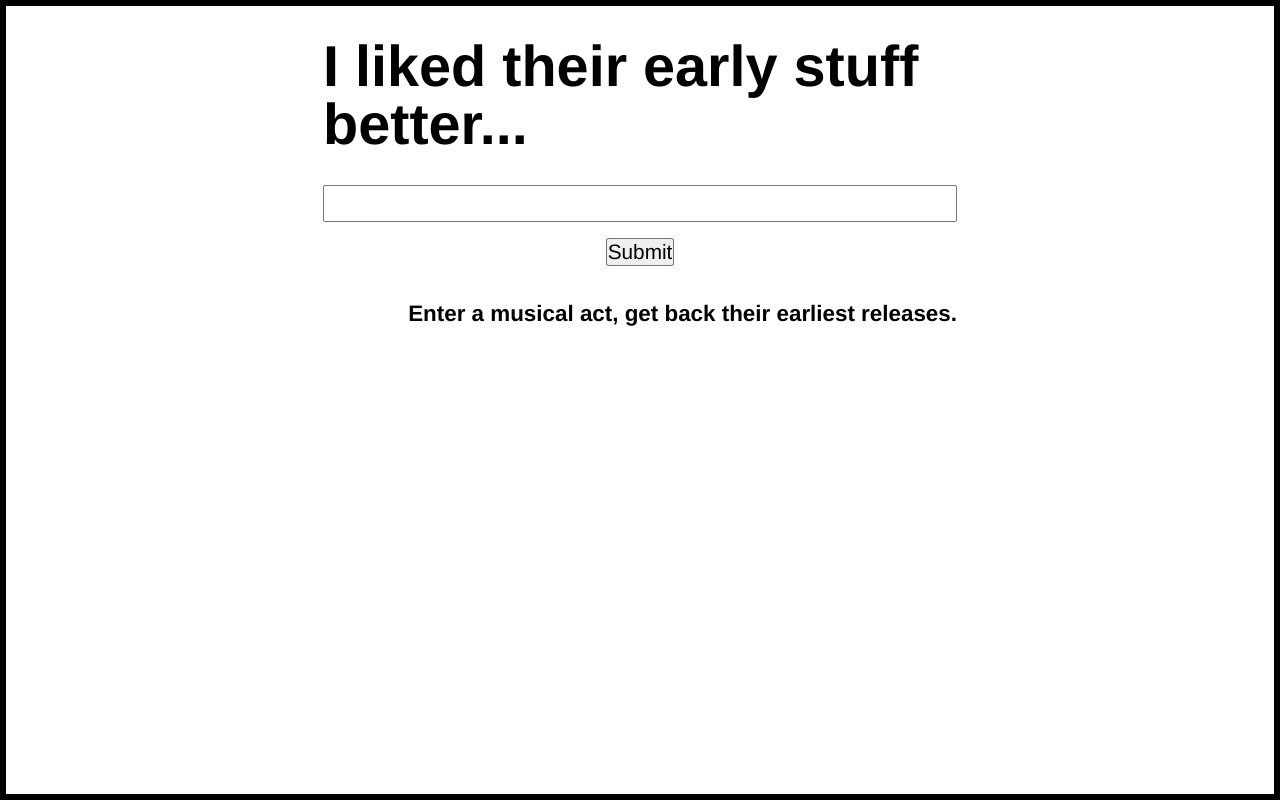
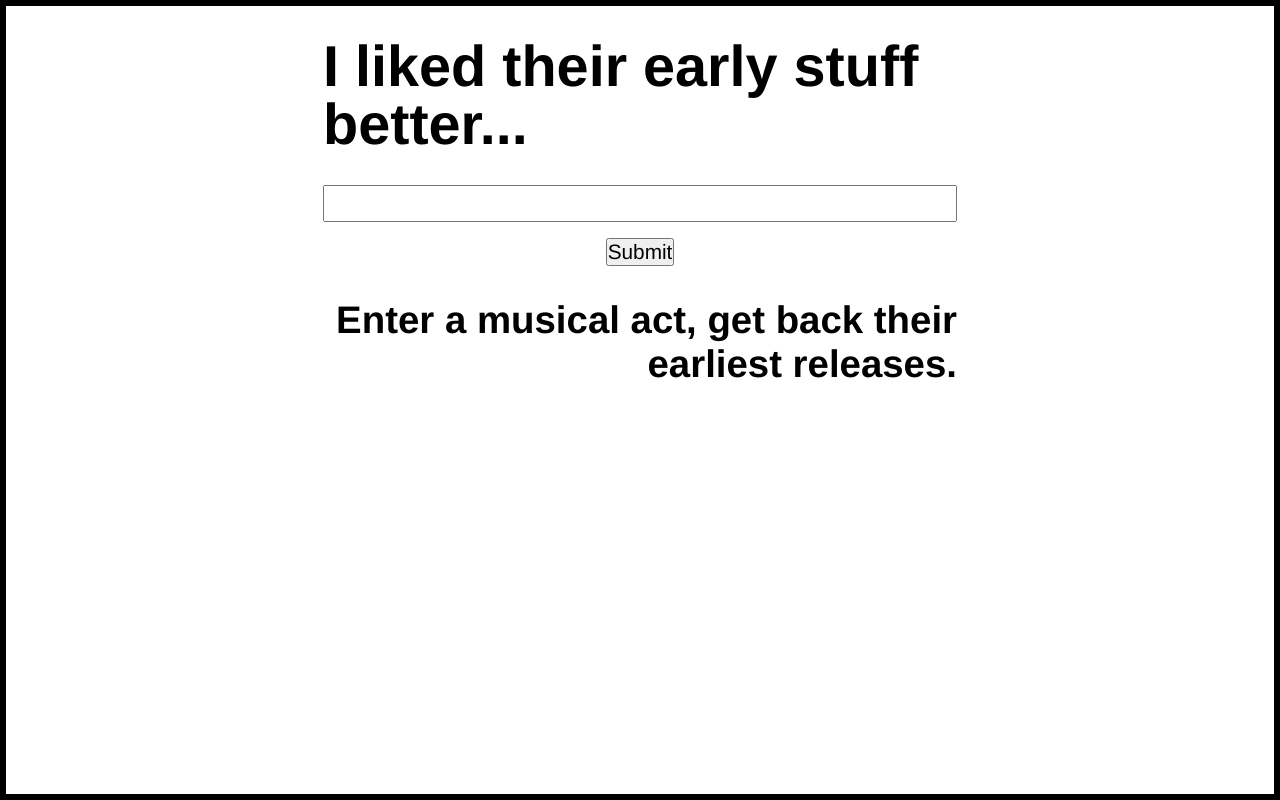
Before and after one commit to mpqmpqm/resume19, a React (Create React App) app in the folder early-stuff/: page / in a window 1280 px wide. Built offline with nearby package versions, Linux system fonts and the light colour scheme.

Commit message:
Semantics fix: h3s now h2s

```diff
--- a/early-stuff/src/components/Act.js
+++ b/early-stuff/src/components/Act.js
@@ -2,19 +2,19 @@ import React from 'react'
 
 function Act (props) {
     if (props.init) {
-        return <h3>Enter a musical act, get back their earliest releases.</h3>
+        return <h2>Enter a musical act, get back their earliest releases.</h2>
     }
 
     else if (props.loading) {
-        return <h3>Loading...</h3>
+        return <h2>Loading...</h2>
     }
 
     else if (!props.foundAct) {
-        return <h3>Not found. Please try again.</h3>
+        return <h2>Not found. Please try again.</h2>
     }
 
     else {
-        return <h3><a href = {props.link} target = '_blank' rel="noopener noreferrer">{props.name}</a></h3>
+        return <h2><a href = {props.link} target = '_blank' rel="noopener noreferrer">{props.name}</a></h2>
     }
 }
 
```
